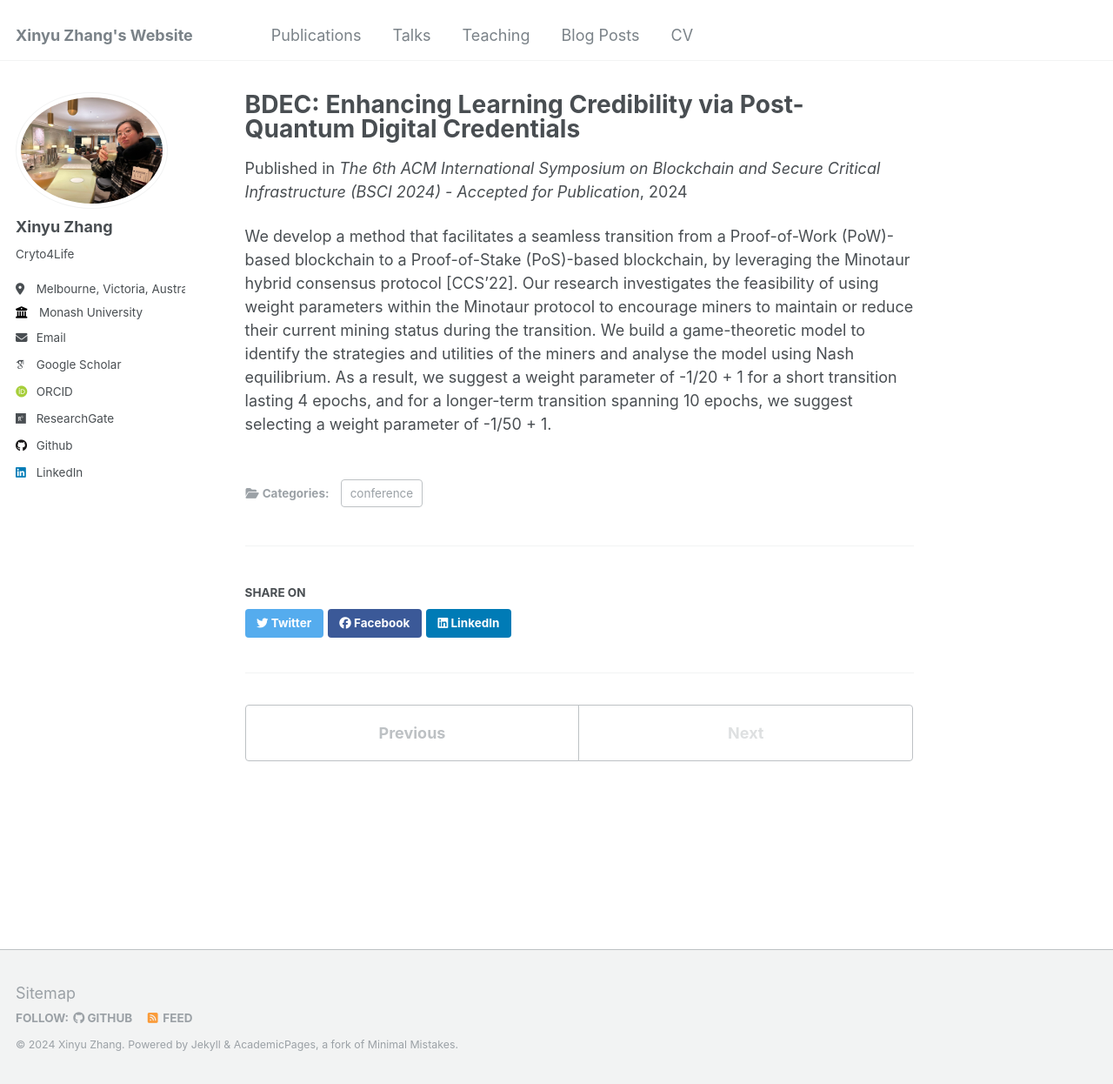
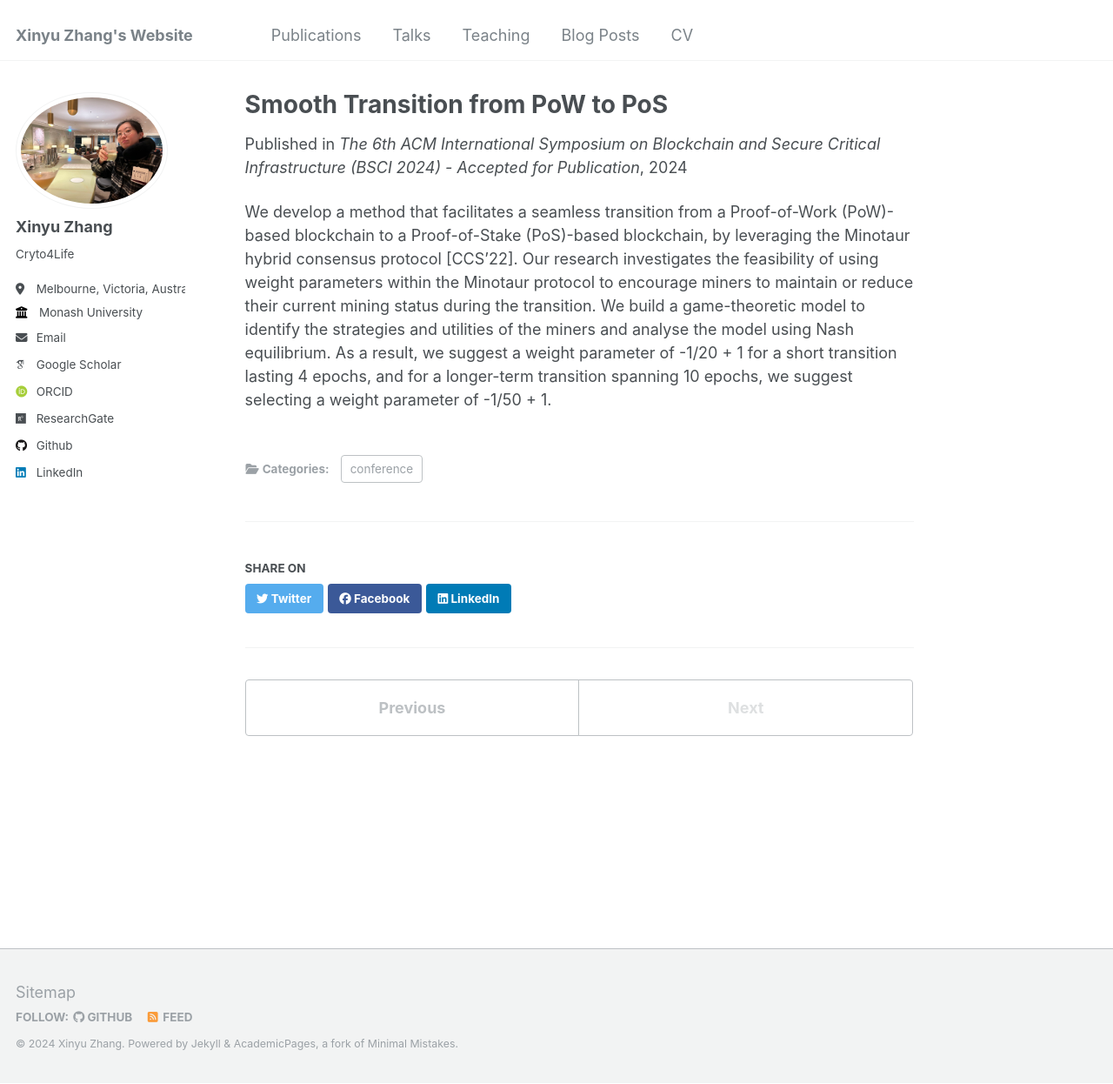
Before and after one commit to cryptome-xyz/cryptome-xyz.github.io, a Jekyll site: the page built from _publications/smooth_transition.md, in a window 1280 px wide and 1246 px high. Shown: the whole window at 87% size. Built offline with Jekyll 4.4.1, drawn with Linux system fonts in a browser that asks for light colours; some web fonts are replaced.

Commit message:
Update smooth_transition.md

```diff
--- a/_publications/smooth_transition.md
+++ b/_publications/smooth_transition.md
@@ -1,5 +1,5 @@
 ---
-title: "BDEC: Enhancing Learning Credibility via Post-Quantum Digital Credentials"
+title: "Smooth Transition from PoW to PoS"
 collection: publications
 category: conference
 permalink: /publication/smooth_transition
```
